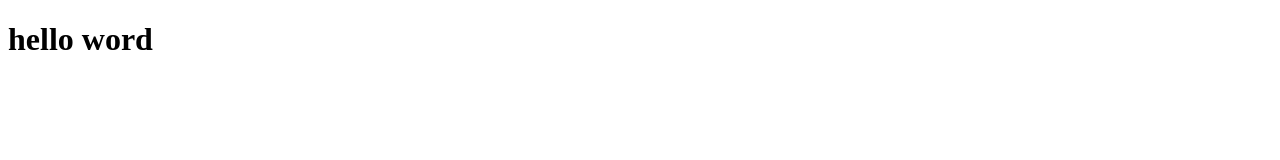
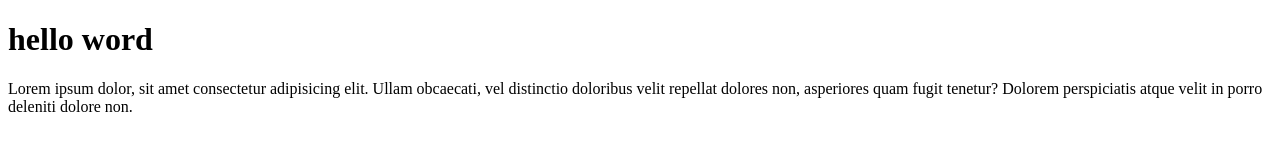
Before and after one commit to imamcooolll/wpu-git-tes, a plain HTML site: page index.html in a window 1280 px wide. Drawn offline with Linux system fonts and the light colour scheme.

Commit message:
menambhkan paragraf

```diff
--- a/index.html
+++ b/index.html
@@ -8,5 +8,6 @@
 </head>
 <body>
     <h1>hello word</h1>
+    <p>Lorem ipsum dolor, sit amet consectetur adipisicing elit. Ullam obcaecati, vel distinctio doloribus velit repellat dolores non, asperiores quam fugit tenetur? Dolorem perspiciatis atque velit in porro deleniti dolore non.</p>
 </body>
 </html>
```
